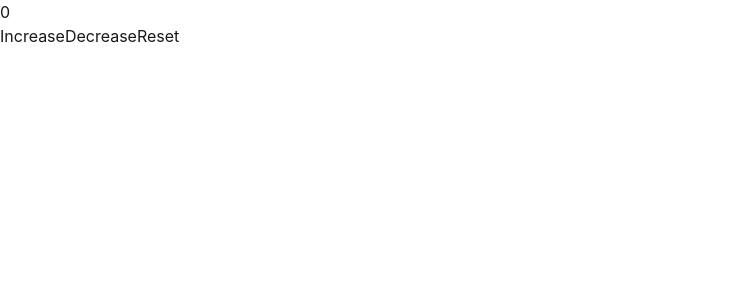
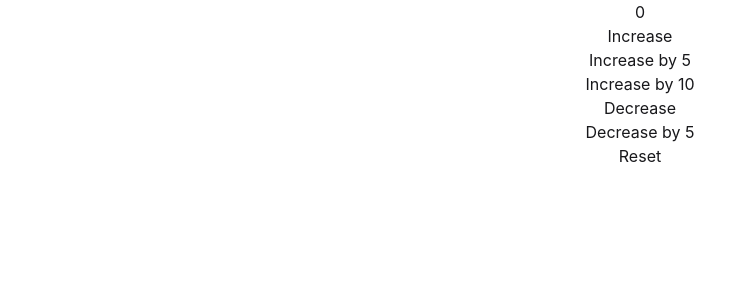
Before and after one commit to abu-huraira-dev-22/React-Practice, a React (Vite) app: page /expense in a window 1280 px wide. Shown: the top 300 px of the page, without its empty margins (0-756 px from the left). Built offline with nearby package versions, Linux system fonts and the light colour scheme.

Commit message:
updated the code and add actions file and switch statement

```diff
--- a/src/Practice/CounterReducer.jsx
+++ b/src/Practice/CounterReducer.jsx
@@ -4,10 +4,13 @@ import counterReducer from './counter'
 const CounterReducer = () => {
     const [count, dispatch] = useReducer(counterReducer,0)
   return (
-    <div>
+    <div className='flex flex-col  items-center'>
         <h1>{count}</h1>
-      <button onClick={()=>dispatch({type:'increase'})}>Increase</button>
-      <button onClick={()=> dispatch({type: 'decrease'})}>Decrease</button>
+      <button onClick={()=>dispatch({type:'increase', payload:1})}>Increase</button>
+      <button onClick={()=>dispatch({type:'increase',payload:5})}>Increase by 5</button>
+      <button onClick={()=>dispatch({type:'increase',payload:10})}>Increase by 10</button>
+      <button onClick={()=> dispatch({type: 'decrease', payload:1})}>Decrease</button>
+      <button onClick={()=> dispatch({type: 'decrease', payload:5})}>Decrease by 5</button>
       <button onClick={()=> dispatch({type: 'reset'})}>Reset</button>
     </div>
   )
--- /dev/null
+++ b/src/Practice/action.js
@@ -0,0 +1,5 @@
+export const ACTIONS = {
+    INCREMENT :"increase",
+    DECREMENT: 'decrease',
+    RESET: 'reset'
+}
--- a/src/Practice/counter.js
+++ b/src/Practice/counter.js
@@ -1,14 +1,16 @@
-function counterReducer (state,action){
-    if(action.type === 'increase'){
-        return state +1
-    }
-    else if(action.type === 'decrease'){
-        return state -1
-    }
-    else if(action.type === 'reset'){
-        return state = 0
-    }
-    return state
+import { ACTIONS } from "./action";
+
+function counterReducer(state, action) {
+  switch (action.type) {
+    case ACTIONS.INCREMENT:
+      return state + action.payload;
+    case ACTIONS.DECREMENT:
+      return state - action.payload;
+    case ACTIONS.RESET:
+      return 0;
+    default:
+      return state;
+  }
 }
 
-export default counterReducer
+export default counterReducer;
```
